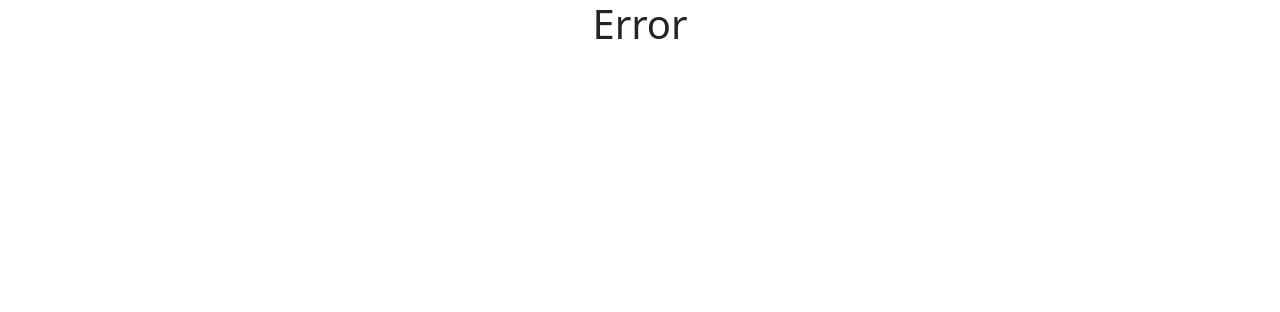
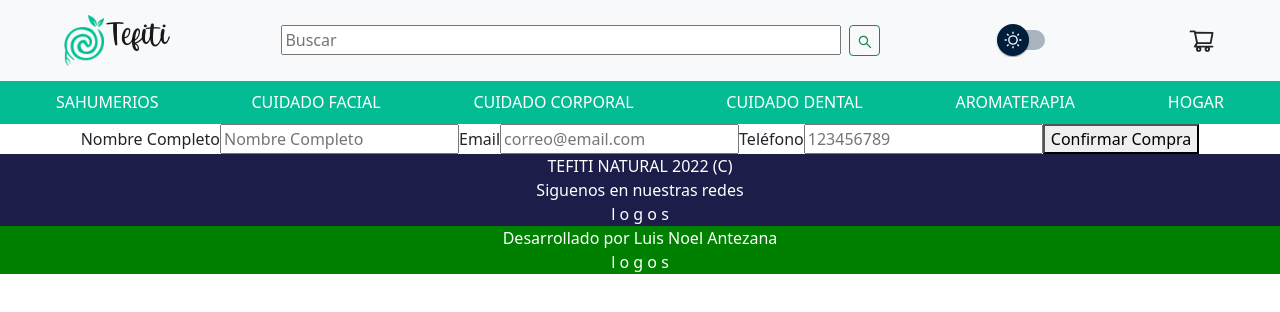
Before and after one commit to noantzch/tefitiEcommerce, a React (Create React App) app: page /checkout in a window 1280 px wide. Before the commit this address had no page. Shown: the top 312 px of the page. Built offline with nearby package versions, Linux system fonts and the light colour scheme.

Commit message:
checkout con el formulario y borrar carrito al generar compra

```diff
--- a/src/components/Item/index.jsx
+++ b/src/components/Item/index.jsx
@@ -2,6 +2,12 @@ import React, { useContext } from 'react';
 import { Link, useNavigate } from 'react-router-dom';
 import { Theme } from '../../context/Theme';
 import './styles.scss';
+
+/**
+ * Card del producto con bootstrap
+ * @param {Object} product Producto como objeto para ser rederizado
+ * @returns JSX del producto renderizado
+ */
 
 const Item = ({product}) => {
     const navigate = useNavigate();
--- a/src/containers/CartContainer/index.jsx
+++ b/src/containers/CartContainer/index.jsx
@@ -1,24 +1,18 @@
 import React, { useContext } from 'react'
 import CartItem from '../../components/CartItem'
-import { Formik, Field, Form } from 'formik';
 import { CartContext } from '../../context/CartContext';
-import { saveOrder } from '../../services/saveOrder';
+import { useNavigate } from 'react-router-dom';
 
 const CartContainer = () => {
-    const {products, calculateTotal} = useContext(CartContext);
-    let buyer;
 
-    const confirmPurchase = () =>{
-        (async () => {
-            await saveOrder(
-                buyer.name,
-                buyer.email,
-                buyer.telf,
-                products,
-                calculateTotal()
-            )
-        })()
+    const navigate = useNavigate();
+    const navigateCheckout = () =>{
+        navigate(`/checkout`)
     }
+
+    const {products} = useContext(CartContext);
+
+
 
     return (
     products.length?
@@ -28,35 +22,7 @@ const CartContainer = () => {
             return <CartItem item={product} key={product.id}></CartItem>
             })}
         </div>
-
-        <Formik
-            initialValues={{
-                name: '',
-                email: '',
-                telf: '',
-            }}
-
-            onSubmit={async (values) => {
-                await new Promise((r) => setTimeout(r, 500));
-                buyer = values;
-                setTimeout( confirmPurchase(), 501)
-            }}
-        >
-            <Form>
-                <label htmlFor="name">Nombre Completo</label>
-                <Field id="name" name="name" placeholder="Nombre Completo" />
-
-                <label htmlFor="email">Email</label>
-                <Field id="email" name="email" placeholder="correo@email.com" type="email" />
-
-                <label htmlFor="telf">Teléfono</label>
-                <Field id="telf" name="telf" placeholder="123456789"/>
-
-                <button type="submit">Confirmar Compra</button>
-            </Form>
-        </Formik>
-
-        {/* <button className='btn btn-success p-1' onClick={confirmPurchase}>Confirmar Compra</button> */}
+        <button className='btn btn-success' onClick={navigateCheckout}>Continuar con la compra</button>
     </>
     :
     <h2>No hay productos en el carrito</h2>
--- /dev/null
+++ b/src/containers/CheckoutContainer/index.jsx
@@ -0,0 +1,61 @@
+import React, { useContext } from 'react';
+import { Formik, Field, Form } from 'formik';
+import { CartContext } from '../../context/CartContext';
+import { saveOrder } from '../../services/saveOrder';
+import { useNavigate } from 'react-router-dom';
+
+const CheckoutContainer = () => {
+    const {products, calculateTotal} = useContext(CartContext);
+    let buyer;
+    const navigate = useNavigate();
+    const navigateItemList = () =>{
+        navigate(`/`)
+    }
+    const {emptyCart} = useContext(CartContext);
+    const confirmPurchase = () =>{
+        (async () => {
+            await saveOrder(
+                buyer.name,
+                buyer.email,
+                buyer.telf,
+                products,
+                calculateTotal()
+            );
+            emptyCart();
+            navigateItemList();
+        })();
+    }
+
+    return (
+    <div>
+        <Formik
+            initialValues={{
+                name: '',
+                email: '',
+                telf: '',
+            }}
+
+            onSubmit={async (values) => {
+                await new Promise((r) => setTimeout(r, 500));
+                buyer = values;
+                setTimeout( confirmPurchase(), 501);
+            }}
+        >
+            <Form>
+                <label htmlFor="name">Nombre Completo</label>
+                <Field id="name" name="name" placeholder="Nombre Completo" />
+
+                <label htmlFor="email">Email</label>
+                <Field id="email" name="email" placeholder="correo@email.com" type="email" />
+
+                <label htmlFor="telf">Teléfono</label>
+                <Field id="telf" name="telf" placeholder="123456789"/>
+
+                <button type="submit">Confirmar Compra</button>
+            </Form>
+        </Formik>
+    </div>
+    )
+}
+
+export default CheckoutContainer
--- a/src/routes/index.jsx
+++ b/src/routes/index.jsx
@@ -2,6 +2,7 @@ import React from "react";
 import { createBrowserRouter, RouterProvider } from "react-router-dom";
 import Root from "../components/Root";
 import CartContainer from "../containers/CartContainer";
+import CheckoutContainer from "../containers/CheckoutContainer";
 import ItemDetailContainer from "../containers/ItemDetailContainer";
 import ItemListContainer from "../containers/ItemListContainer";
 
@@ -27,6 +28,10 @@ const router = createBrowserRouter([
             {
                 path: "/cart",
                 element: <CartContainer />,
+            },
+            {
+                path: "/checkout",
+                element: <CheckoutContainer />,
             }
         ],
     },
```
Also changed, not shown: src/services/saveOrder.js (line endings or trailing spaces), 1 other file (tests, documents, lock files or other folders).
